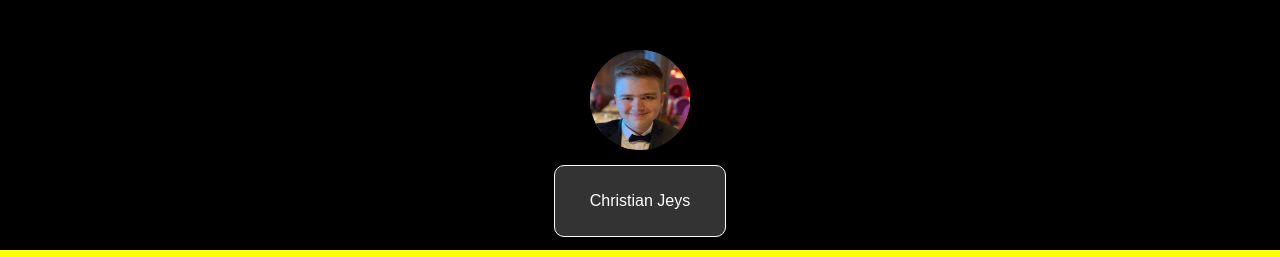
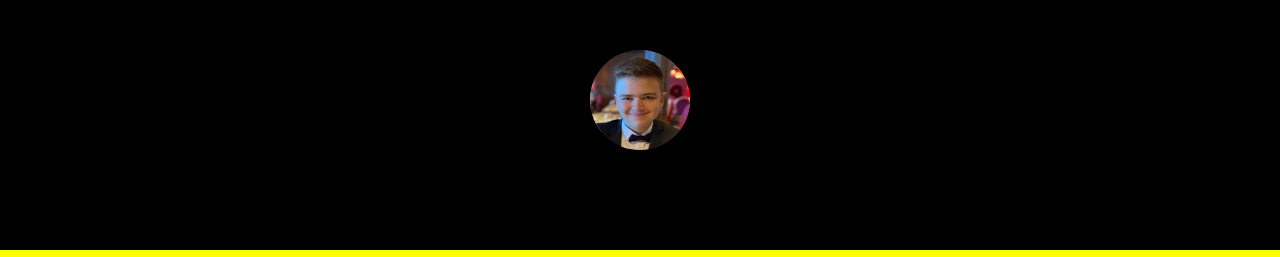
Before and after one commit to jeyschristian/christianjeys.com, a plain HTML site: page index.html in a window 1280 px wide. Shown: the top 257 px of the page. Drawn offline with Linux system fonts and the light colour scheme.

Commit message:
Add files via upload

```diff
--- a/index.html
+++ b/index.html
@@ -22,19 +22,6 @@
       height: 100px;
       background-image: url("pfp.png");
       background-size: cover;
-    }
-    .text-box {
-      position: absolute;
-      top: 165px; /* Positioned just below the profile picture */
-      left: 50%;
-      transform: translateX(-50%);
-      width: 80%; /* Width of the text box */
-      max-width: 150px; /* Maximum width */
-      padding: 10px;
-      background-color: #333; /* Background color of the text box */
-      border: 1px solid #fff; /* Border color */
-      border-radius: 10px; /* Rounded corners */
-      text-align: center; /* Centered text */
     }
     .button-container {
       position: absolute;
@@ -62,9 +49,6 @@
 <body>
 
   <img src="pfp.png" alt="Profile Picture" class="profile-pic">
-  <div class="text-box">
-    <p>Christian Jeys</p>
-  </div>
   <div class="button-container">
 
     <a href="https://snapchat.com/t/v1MfoeYr" class="social-button" style="background-color: yellow">
```
